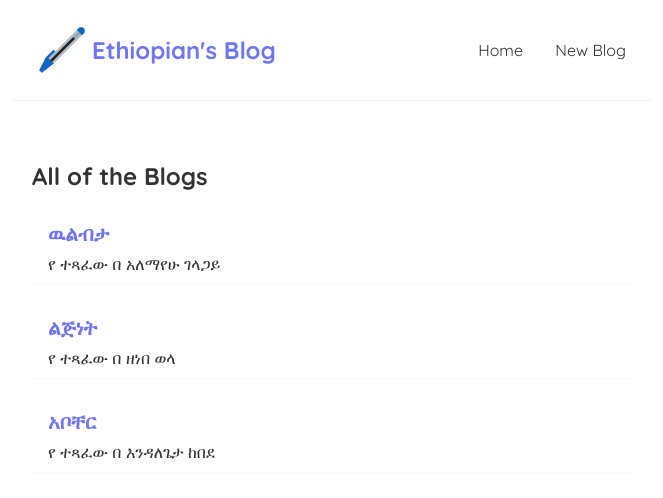
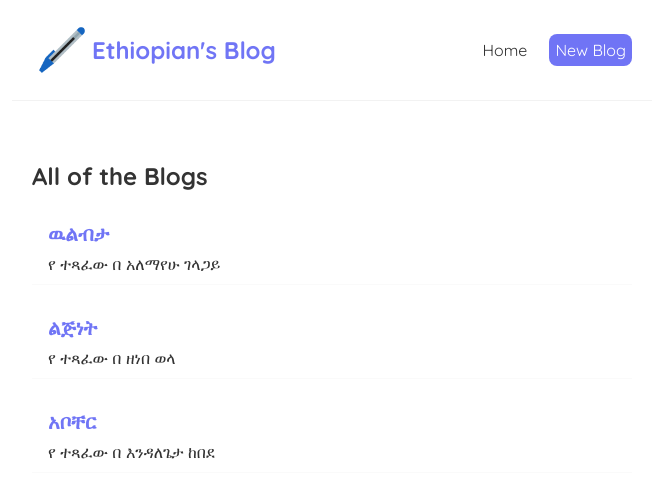
Before and after one commit to biruk-anley/Ethiopian_blogger, a React (Create React App) app: page / in a window 1280 px wide. Shown: the top 498 px of the page, without its empty margins (308-971 px from the left). Built offline with nearby package versions, Linux system fonts and the light colour scheme; data requests are answered from the project's data file.

Commit message:
Add style for navabar

```diff
--- a/src/Navbar.js
+++ b/src/Navbar.js
@@ -1,3 +1,4 @@
+
 import { Link } from "react-router-dom";
 import blog2 from "./blog2.png";
 const Navabr = () => {
@@ -7,7 +8,17 @@ const Navabr = () => {
       <h2>Ethiopian's Blog</h2>
       <div className="links">
         <Link to="/">Home</Link>
-        <Link to="/create"> New Blog</Link>
+        <Link
+          to="/create"
+          style={{
+              color: "white",
+              backgroundColor: "#353bf1b4",
+              borderRadius:"8px"
+
+          }}
+        >
+          New Blog
+        </Link>
       </div>
     </nav>
   );
```
